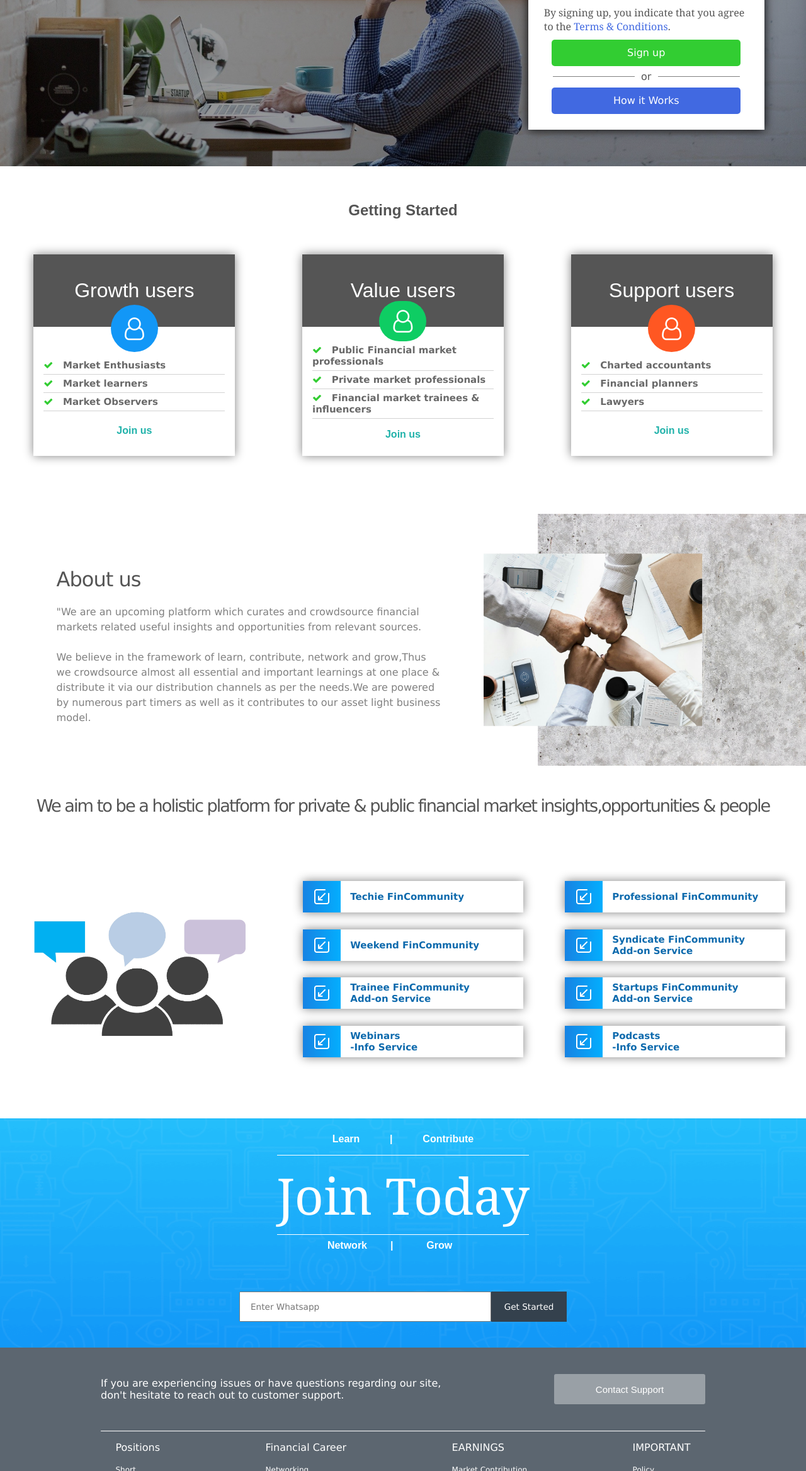
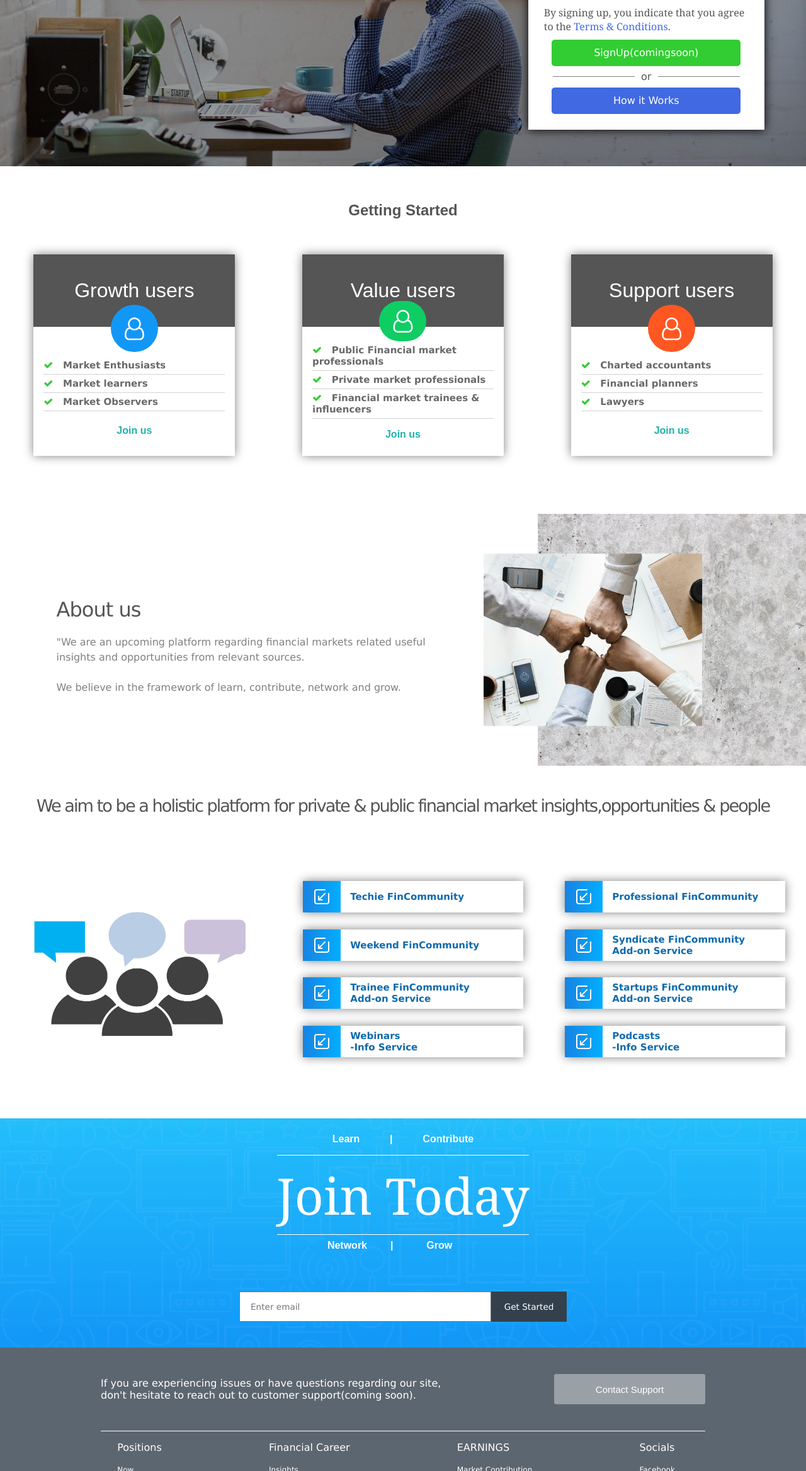
Before and after one commit to guptaharsh13/positionbuilding.com, a plain HTML site: page index.html in a window 1280 px wide. Shown: the part 464-2800 px from the top of the page at 63% size. Drawn offline with Linux system fonts and the light colour scheme.

Commit message:
Ses index 3 update
For approval

```diff
--- a/index.html
+++ b/index.html
@@ -21,7 +21,7 @@
         <section id="loginSignupBox">
 
             <div id="pageHeading">
-                <div id="mainHeading">Make Prudent Decisions Across Financial Asset Classes</div>
+                <div id="mainHeading">Make Prudent Position Building Across Financial Asset Classes & Markets</div>
                 <!-- <div id="subHeading">Join others in achieving financial goals through needful insights </div> -->
             </div>
 
@@ -56,7 +56,7 @@
                     By signing up, you indicate that you agree to the <a href="">Terms & Conditions</a>.
                 </div>
 
-                <button class="formBtn" style="background-color: limegreen;">Sign up</button>
+                <button class="formBtn" style="background-color: limegreen;">SignUp(comingsoon)</button>
 
                 <div id="seperatingLine">
                     <div class="formLine"></div>
@@ -163,11 +163,11 @@
 
             <div id="aboutContent">
                 <div id="abtHead">About us</div>
-                <div id="abtText">"We are an upcoming platform which curates and crowdsource financial markets related useful insights and opportunities from relevant sources.
+                <div id="abtText">"We are an upcoming platform regarding financial markets related useful insights and opportunities from relevant sources.
                     <br>
                     <br>
-                    We believe in the framework of learn, contribute, network and grow,Thus we crowdsource almost all
-                    essential and important learnings at one place & distribute it via our distribution channels as per the needs.We are powered by numerous part timers as well as it contributes to our asset light business model.
+                    We believe in the framework of learn, contribute, network and grow.
+
                 </div>
             </div>
 
@@ -248,7 +248,7 @@
 
             <div id="emailBox">
 
-                <input type="text" id="emailInp" placeholder="Enter Whatsapp">
+                <input type="text" id="emailInp" placeholder="Enter email">
                 <button id="emailBtn">Get Started</button>
 
             </div>
@@ -260,7 +260,7 @@
             <div id="contactHead">
 
                 <div id="contactText">If you are experiencing issues or have questions regarding our site, don't
-                    hesitate to reach out to customer support.</div>
+                    hesitate to reach out to customer support(coming soon).</div>
 
                 <button id="contactBtn">Contact Support</button>
 
@@ -277,8 +277,8 @@
 
                     <ul>
 
-                        <li><a href="#">Short</a></li>
-                        <li><a href="#">Long</a></li>
+                        <li><a href="#">Now</a></li>
+                        <li><a href="#">Later</a></li>
                     </ul>
 
                 </div>
@@ -289,7 +289,7 @@
                             style="float: right; padding-right: 15px; font-size: 20px;"></i></div>
 
                     <ul>
-                        <li><a href="#">Networking</a></li>
+                        <li><a href="#">Insights</a></li>
                         <li><a href="#">Market Opportunities </a></li>
                         <li><a href="#">Financial jobs</a></li>
                     </ul>
@@ -311,13 +311,13 @@
 
                 <div class="infoColumn">
 
-                    <div class="infoHead">IMPORTANT<i class="fa fa-caret-down" aria-hidden="true"
+                    <div class="infoHead">Socials<i class="fa fa-caret-down" aria-hidden="true"
                             style="float: right; padding-right: 15px; font-size: 20px;"></i></div>
 
                     <ul>
-                        <li><a href="#">Policy</a></li>
-                        <li><a href="#">T&C</a></li>
                         <li><a href="#">Facebook</a></li>
+                        <li><a href="#">Instagram</a></li>
+                        <li><a href="#">Coming soon</a></li>
                     </ul>
 
                 </div>
```
